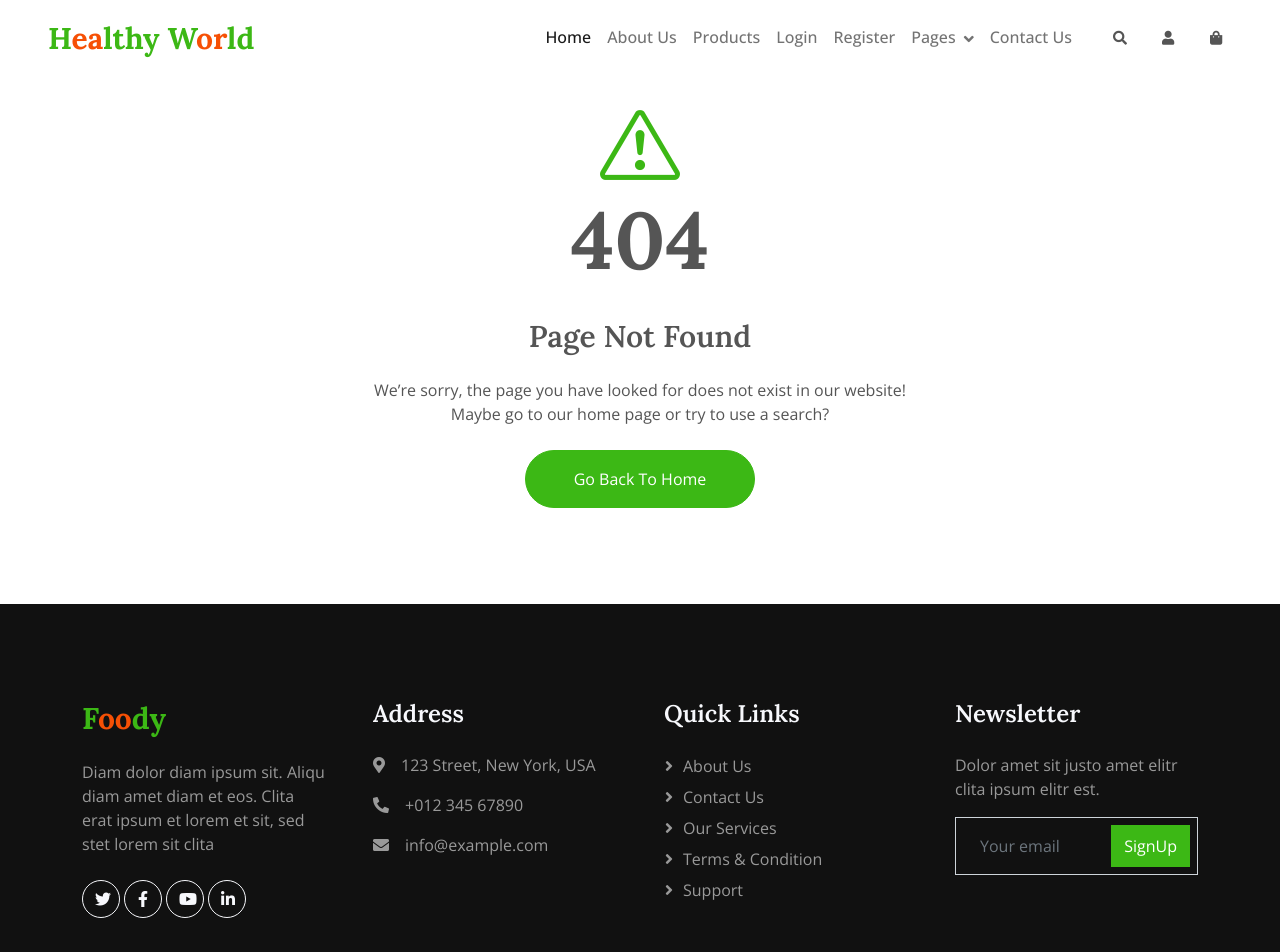
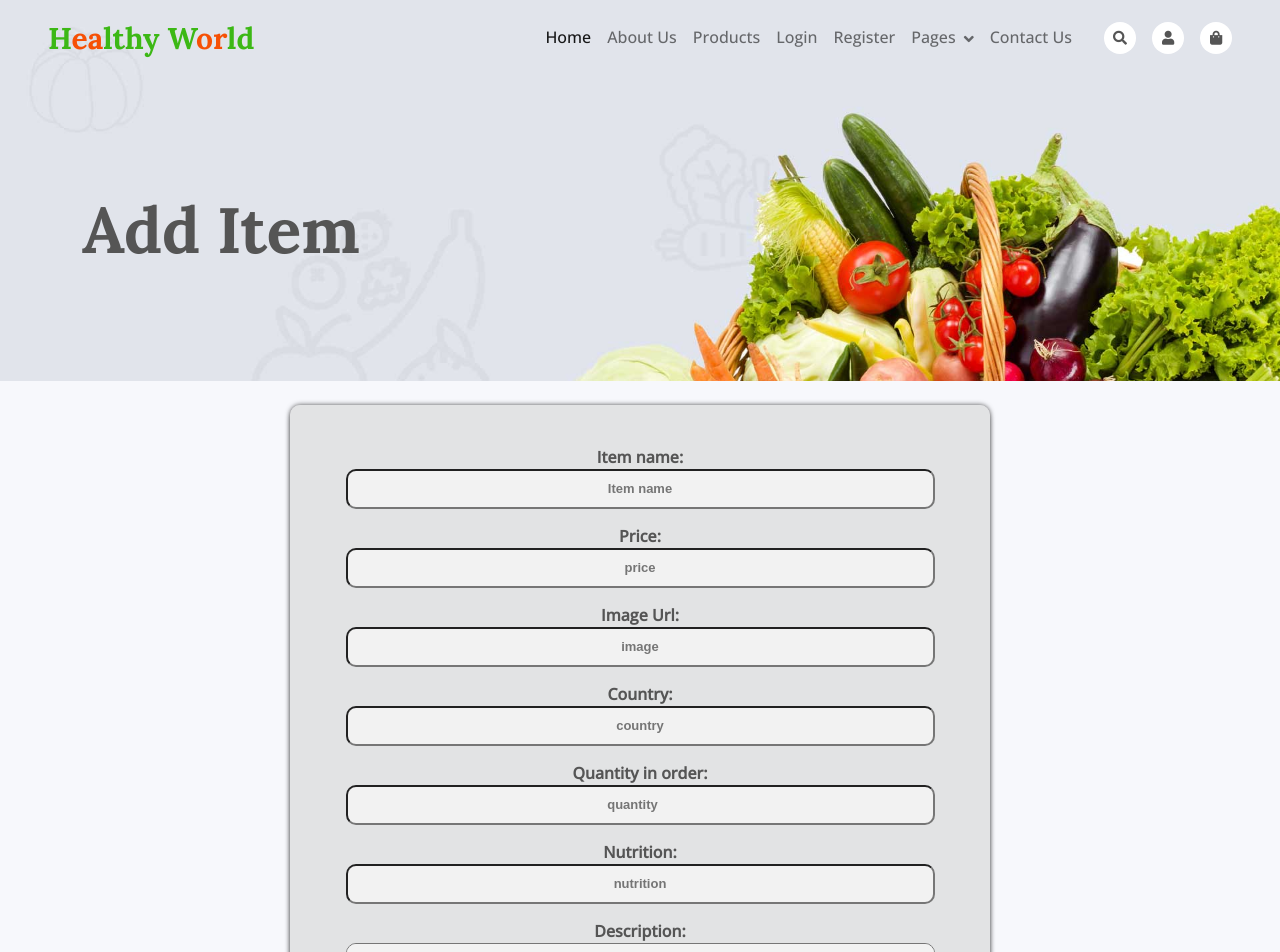
Before and after one commit to vvalev1/Healthy-World, a React (Vite) app: page /create in a window 1280 px wide. Shown: the top 952 px of the page. Built offline with nearby package versions, Linux system fonts and the light colour scheme.

Commit message:
add Add item components and css

```diff
--- a/src/App.jsx
+++ b/src/App.jsx
@@ -1,20 +1,28 @@
-import { Routes, Route } from "react-router-dom"
-import HomeComponent from "./components/Home"
-import Footer from "./components/Footer"
-import NavigationBarComponent from "./components/NavigationBar"
-import NotFound from "./components/NotFound"
-import About from "./components/About"
-import Login from "./components/user/Login"
+import { Routes, Route } from "react-router-dom";
+import HomeComponent from "./components/Home";
+import Footer from "./components/Footer";
+import NavigationBarComponent from "./components/NavigationBar";
+import NotFound from "./components/NotFound";
+import About from "./components/About";
+import Login from "./components/user/Login";
+import Register from "./components/user/Register";
+import AddItem from "./components/FruitsAndVegatables/AddItem";
+import Products from "./components/FruitsAndVegatables/Products";
+
 
 function App() {
 
   return (
     <>
       <NavigationBarComponent/>
+
       <Routes>
         <Route path="/" element={<HomeComponent/>} />
         <Route path="/about" element={<About/>} />
         <Route path="/login" element={<Login/>} />
+        <Route path="/register" element={<Register/>} />
+        <Route path="/create" element={<AddItem/>} />
+        <Route path="/products" element={<Products/>} />
         <Route path="*" element={<NotFound/>} />
       </Routes>
 
--- /dev/null
+++ b/src/components/FruitsAndVegatables/AddItem.jsx
@@ -0,0 +1,48 @@
+import Header from "../Header";
+import styles from "./AddItem.module.css";
+export default function AddItem() {
+    return (
+        <>
+            <Header
+                pageName="Add Item"
+            />
+            <div className="container-fluid bg-light py-4">
+                <div className="container">
+                    <form>
+                        <div className="g-5">
+                            <div className="form-group">
+                                <label htmlFor="itemName">Item name:</label>
+                                <input type="text" id="itemName" name="itemName" aria-describedby="emailHelp" placeholder="Item name" autoComplete="true" />
+                            </div>
+                            <div className="form-group">
+                                <label htmlFor="price">Price:</label>
+                                <input type="text" id="price" name="price" placeholder="price" autoComplete="true" />
+                            </div>
+                            <div className="form-group">
+                                <label htmlFor="image">Image Url:</label>
+                                <input type="url" id="image" name="image" placeholder="image" autoComplete="true" />
+                            </div>
+                            <div className="form-group">
+                                <label htmlFor="country">Country:</label>
+                                <input type="text" id="country" name="country" placeholder="country" autoComplete="true" />
+                            </div>
+                            <div className="form-group">
+                                <label htmlFor="quantity">Quantity in order:</label>
+                                <input type="number" id="quantity" name="quantity" placeholder="quantity" autoComplete="true" />
+                            </div>
+                            <div className="form-group">
+                                <label htmlFor="nutrition">Nutrition:</label>
+                                <input type="text" id="nutrition" name="nutrition" placeholder="nutrition" autoComplete="true" />
+                            </div>
+                            <div className="form-group">
+                                <label htmlFor="description">Description:</label>
+                                <textarea className="form-group" id="description" name="description"></textarea>
+                            </div>
+                        </div>
+                        <button type="submit" className="btn btn-primary rounded-pill py-2">Add Item</button>
+                    </form>
+                </div>
+            </div>
+        </>
+    );
+}
--- /dev/null
+++ b/src/components/FruitsAndVegatables/AddItem.module.css
@@ -0,0 +1,38 @@
+form {
+    background: #d3d2d28f;
+    max-width: 700px;
+    margin: auto;
+    padding: 40px;
+    text-align: center;
+    border-radius: 10px;
+    box-shadow: 0 0 5px 0 rgba(0, 0, 0, 0.682), 0 5px 5px 0 rgba(0, 0, 0, 0.24);
+}
+
+div h1 {
+    margin-top: 0px;
+    margin-bottom: 30px;
+    font-size: 30px;
+    color: #555;
+}
+
+form input, textarea {
+    background: #f2f2f2;
+    width: 95%;
+    height: 40px;
+    margin: 0 0 15px;
+    padding: 15px;
+    border-radius: 10px;
+    font-size: 13px;
+    text-align: center;
+    font-weight: bold;
+    font-family:Arial, Helvetica, sans-serif
+}
+
+form button {
+    text-transform: uppercase;
+    width: 30%;
+}
+
+form label{
+    font-weight: bold;
+}
```
